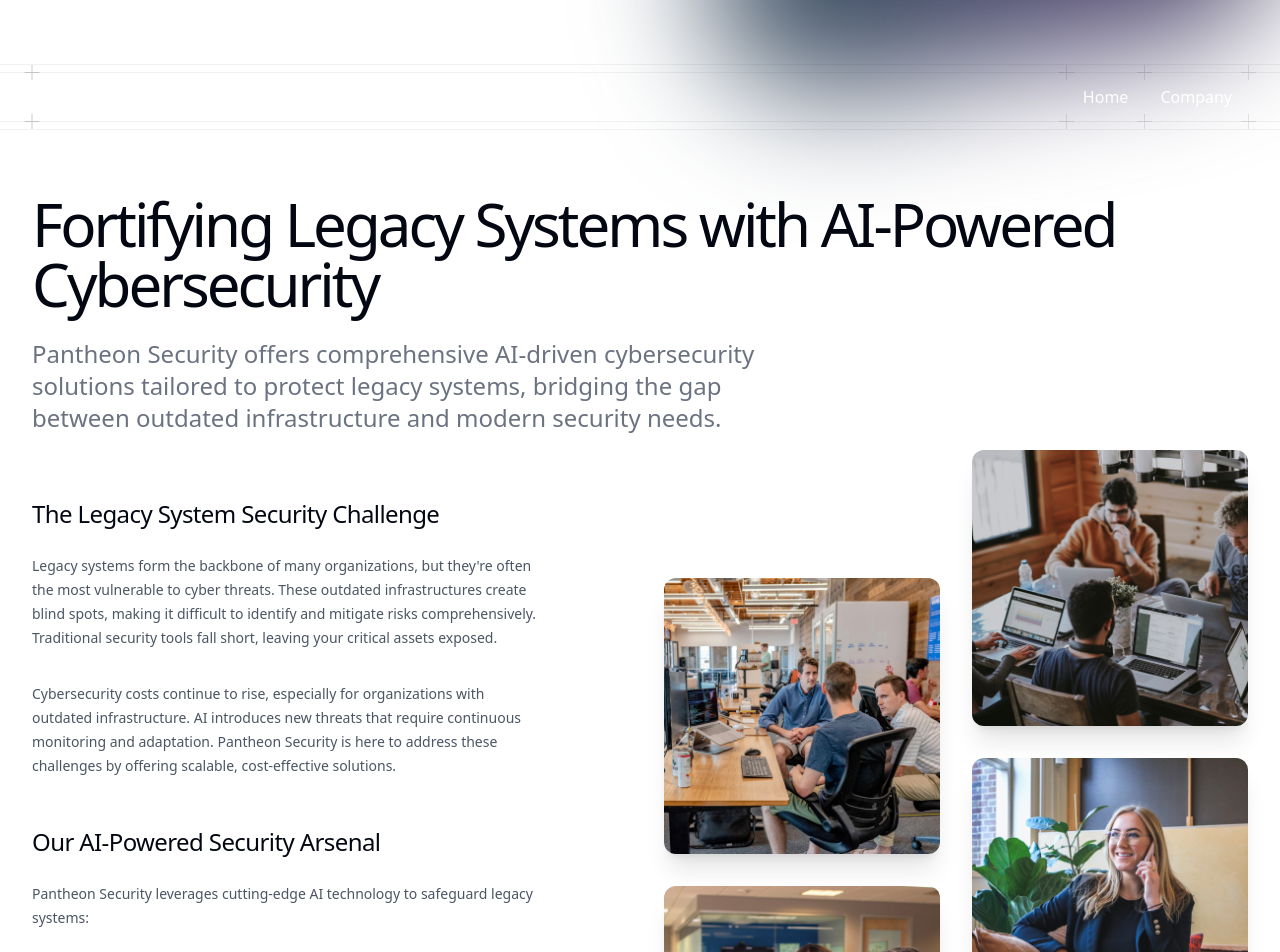
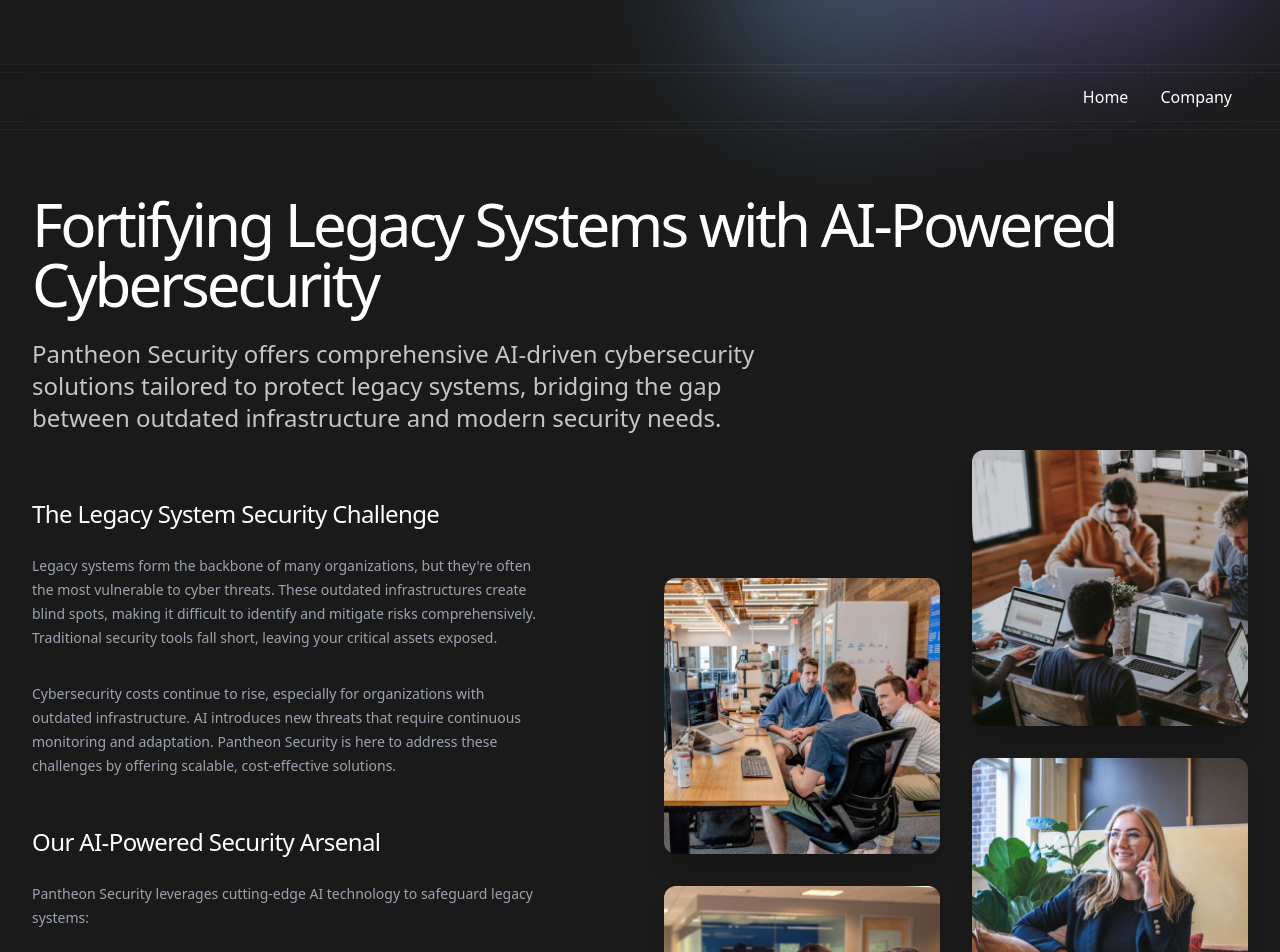
Before and after one commit to CyphrSec-ADMIN/PantheonWeb, a Next.js app: page /company in a window 1280 px wide. Shown: the top 952 px of the page. Built offline with nearby package versions, Linux system fonts and the light colour scheme; a web font is replaced by a local one.

Commit message:
nav bar color change and company page

```diff
--- a/src/app/company/page.jsx
+++ b/src/app/company/page.jsx
@@ -14,19 +14,20 @@
 
 function Header() {
   return (
-    <Container className="mt-16">
-      <Heading as="h1">Fortifying Legacy Systems with AI-Powered Cybersecurity</Heading>
-      <Lead className="mt-6 max-w-3xl">
+    <Container className="mt-16 bg-[#1a1a1a] text-white"> {/* Updated background and text color */}
+      <Heading as="h1" className="text-white">Fortifying Legacy Systems with AI-Powered Cybersecurity</Heading>
+      <Lead className="mt-6 max-w-3xl text-white/75"> {/* Updated text color */}
         Pantheon Security offers comprehensive AI-driven cybersecurity solutions tailored to protect legacy systems, bridging the gap between outdated infrastructure and modern security needs.
       </Lead>
       <section className="mt-16 grid grid-cols-1 lg:grid-cols-2 lg:gap-12">
         <div className="max-w-lg">
-          <h2 className="text-2xl font-medium tracking-tight">The Legacy System Security Challenge</h2>
-          <p className="mt-6 text-sm/6 text-gray-600">
+          <h2 className="text-2xl font-medium tracking-tight text-white"> {/* Updated text color */}
+            The Legacy System Security Challenge
+          </h2>
+          <p className="mt-6 text-sm/6 text-gray-400"> {/* Updated text color */}
             Legacy systems form the backbone of many organizations, but they're often the most vulnerable to cyber threats. These outdated infrastructures create blind spots, making it difficult to identify and mitigate risks comprehensively. Traditional security tools fall short, leaving your critical assets exposed.
-
           </p>
-          <p className="mt-8 text-sm/6 text-gray-600">
+          <p className="mt-8 text-sm/6 text-gray-400"> {/* Updated text color */}
             Cybersecurity costs continue to rise, especially for organizations with outdated infrastructure. AI introduces new threats that require continuous monitoring and adaptation. Pantheon Security is here to address these challenges by offering scalable, cost-effective solutions.
           </p>
         </div>
@@ -93,11 +94,13 @@
           </dl>
         </div> */}
         <div className="max-w-lg">
-          <h2 className="text-2xl font-medium tracking-tight">Our AI-Powered Security Arsenal</h2>
-          <p className="mt-6 text-sm/6 text-gray-600">
+          <h2 className="text-2xl font-medium tracking-tight text-white"> {/* Updated text color */}
+            Our AI-Powered Security Arsenal
+          </h2>
+          <p className="mt-6 text-sm/6 text-gray-400"> {/* Updated text color */}
             Pantheon Security leverages cutting-edge AI technology to safeguard legacy systems:
           </p>
-          <ul className="mt-4 list-disc pl-5 text-sm/6 text-gray-600">
+          <ul className="mt-4 list-disc pl-5 text-sm/6 text-gray-400"> {/* Updated text color */}
             <li>
               <strong>Real-Time Attack Surface Monitoring:</strong> Our AI-driven platform continuously maps and monitors your entire infrastructure, using advanced machine learning models for real-time vulnerability detection across both legacy and modern systems. You’ll have a constant view of your security posture via interactive dashboards.
             </li>
@@ -416,7 +419,7 @@
 
 export default function Company() {
   return (
-    <main className="overflow-hidden">
+    <main className="overflow-hidden bg-[#1a1a1a] text-white"> {/* Updated background and text color */}
       <GradientBackground />
       <Container>
         <Navbar />
--- a/src/components/navbar.jsx
+++ b/src/components/navbar.jsx
@@ -25,7 +25,7 @@
         <PlusGridItem key={href} className="relative flex">
           <Link
             href={href}
-            className="flex items-center px-4 py-3 text-base font-medium text-white bg-blend-multiply data-[hover]:bg-black/[2.5%]"
+            className="flex items-center px-4 py-3 text-base font-medium text-white bg-blend-multiply data-[hover]:bg-white/[2.5%]"
           >
             {label}
           </Link>
@@ -38,7 +38,7 @@
 function MobileNavButton() {
   return (
     <DisclosureButton
-      className="flex size-12 items-center justify-center self-center rounded-lg data-[hover]:bg-black/5 lg:hidden"
+      className="flex size-12 items-center justify-center self-center rounded-lg data-[hover]:bg-white/5 lg:hidden"
       aria-label="Open main menu"
     >
       <Bars2Icon className="size-6 text-white" />
--- a/src/components/plus-grid.jsx
+++ b/src/components/plus-grid.jsx
@@ -16,10 +16,10 @@
         aria-hidden="true"
         className="absolute inset-y-0 left-1/2 -z-10 w-screen -translate-x-1/2"
       >
-        <div className="absolute inset-x-0 top-0 border-t border-black/5"></div>
-        <div className="absolute inset-x-0 top-2 border-t border-black/5"></div>
-        <div className="absolute inset-x-0 bottom-0 hidden border-b border-black/5 group-last/row:block"></div>
-        <div className="absolute inset-x-0 bottom-2 hidden border-b border-black/5 group-last/row:block"></div>
+        <div className="absolute inset-x-0 top-0 border-t border-white/5"></div>
+        <div className="absolute inset-x-0 top-2 border-t border-white/5"></div>
+        <div className="absolute inset-x-0 bottom-0 hidden border-b border-white/5 group-last/row:block"></div>
+        <div className="absolute inset-x-0 bottom-2 hidden border-b border-white/5 group-last/row:block"></div>
       </div>
       {children}
     </div>
```
